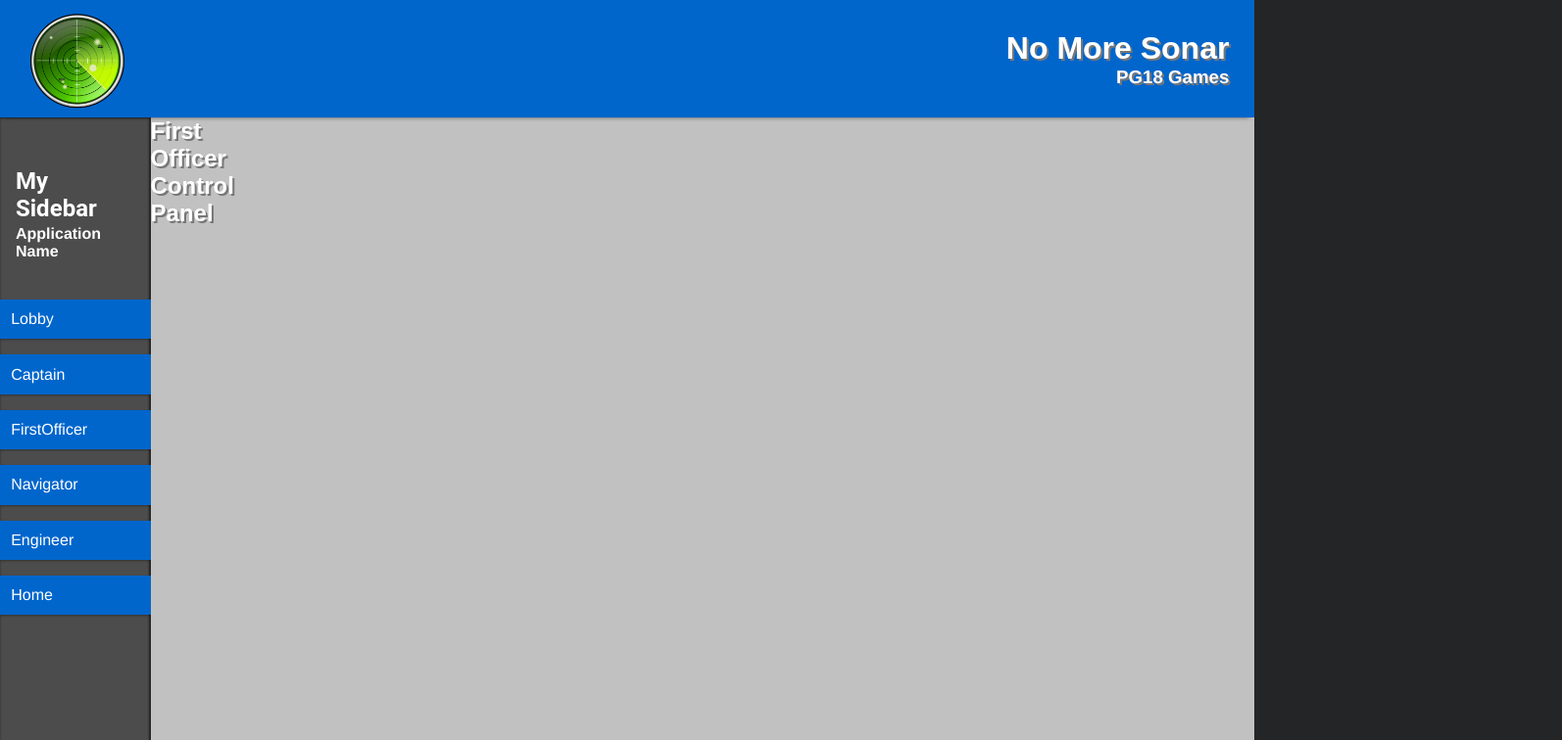
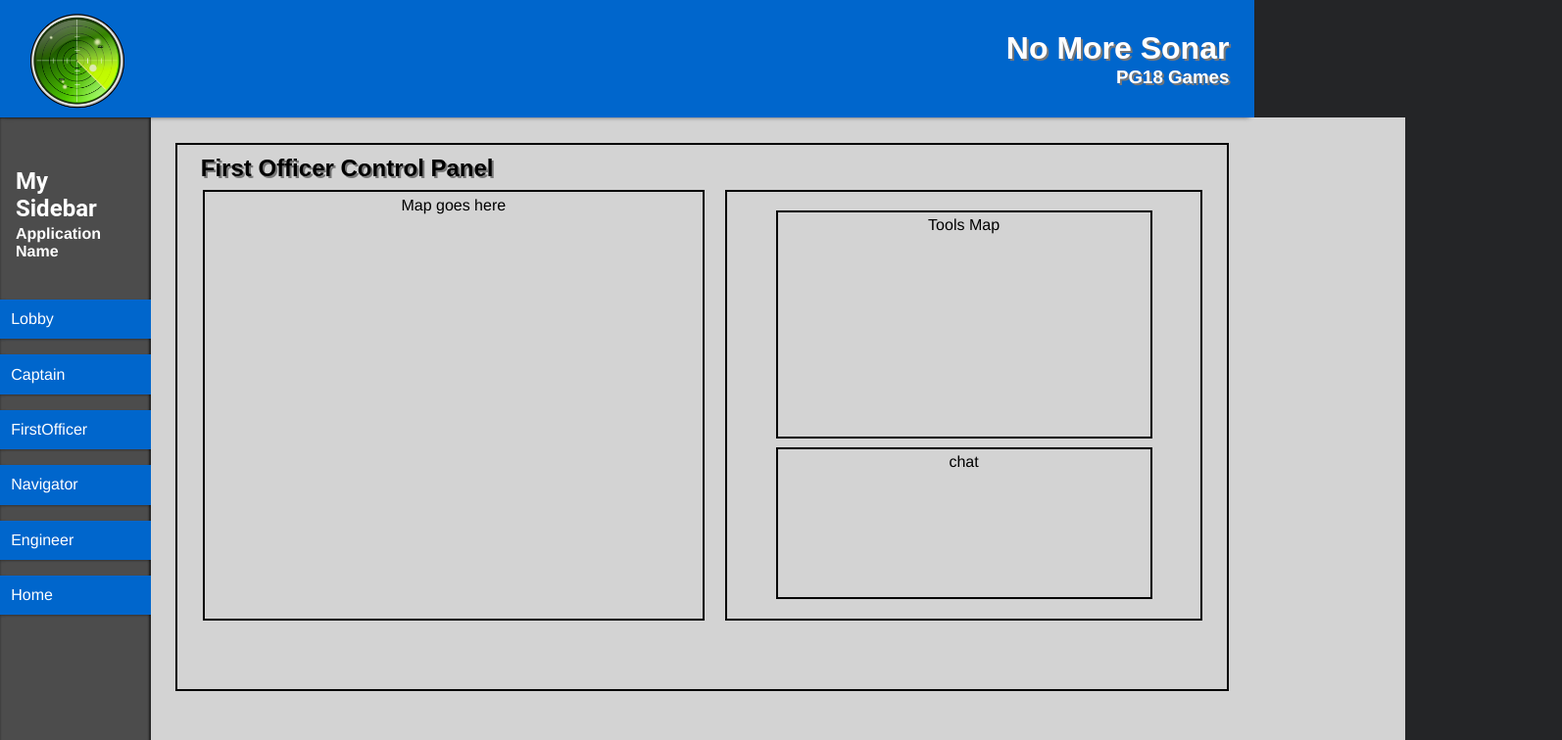
Before and after one commit to pg18alejandro/JavaScript-3, a Vue app in the folder LtSonar/: page /#/firstofficer in a window 1280 px wide. Shown: the top 756 px of the page at 98% size, 1594 px wide, since content can reach past the window. Built offline with nearby package versions, Linux system fonts and the light colour scheme.

Commit message:
firstOfficer View

```diff
--- a/LtSonar/src/routes/FirstOfficer.vue
+++ b/LtSonar/src/routes/FirstOfficer.vue
@@ -8,9 +8,30 @@ Copyright (c) 2018. Scott Henshaw, Kibble Online Inc. All Rights Reserved.
         <div class="firstOfficer">
             <h1 class="title">{{ name }}</h1>
         </div>
+
+        <div class="contentContainer">
+
+
+        <div class="mapContainer">
+            <p>Map goes here</p>
+        </div>
+
+        <div class="toolsMenu">
+            <div class="tools">
+            <p>Tools Map</p>
+            </div>
+
+            <div class="chat">
+                <p>chat</p>
+            </div>
+        </div>
+
+        </div>
+
     </section>
 
 </template>
+
 <script>
     import Controller from '@/../lib/controller'
 
@@ -27,23 +48,80 @@ Copyright (c) 2018. Scott Henshaw, Kibble Online Inc. All Rights Reserved.
     export default new FirstOfficerController('lsFirstOfficer');
 
 </script>
-<style>
-/* Local styles for this template */
-    .about-container {
+
+<style scoped>
+/* Local styles for First officer View */
+    .firstOfficer-container {
         display: inline-block;
-        width: 100%;
-    }
-
-    .about {
-        margin:2vw;
-        border: 1px solid black;
+        width: 100vw;
         background-color: lightgray;
-        color: black;
-        height: 78vh;
-        width: 80vw;
     }
 
     .title {
-        text-shadow: 2px 2px #777;
+        margin-top: 3%;
+        margin-left: 4%;
+        position: absolute;
+        color: black;
     }
+
+    p{
+        color: black;
+        margin: 1%;
+    }
+
+    .contentContainer {
+        margin: 2vw;
+        padding: 2%;
+        border: 2px solid black;
+        height: 70vh;
+        width: 84vw;
+
+        display: flex;
+        flex-direction: row;
+        align-content: center;
+        justify-content: space-between;
+    }
+
+    .mapContainer {
+        border: 2px solid black;
+        width: 40vw;
+        height: 55vh;
+        margin-top: 2%;
+
+        text-align: center;
+    }
+
+    .toolsMenu {
+        margin-top: 2%;
+        padding: 1%;
+        border: 2px solid black;
+        width: 38vw;
+        height: 55vh;
+
+        display: flex;
+        flex-direction: column;
+        align-items: center;
+
+        text-align: center;
+    }
+
+    .tools {
+        margin-top: 2%;
+        border: 2px solid black;
+        width: 30vw;
+        height: 30vh;
+
+        text-align: center;
+    }
+
+    .chat {
+        margin: 2%;
+        border: 2px solid black;
+        width: 30vw;
+        height: 20vh;
+
+
+        text-align: center;
+    }
+
 </style>
```
